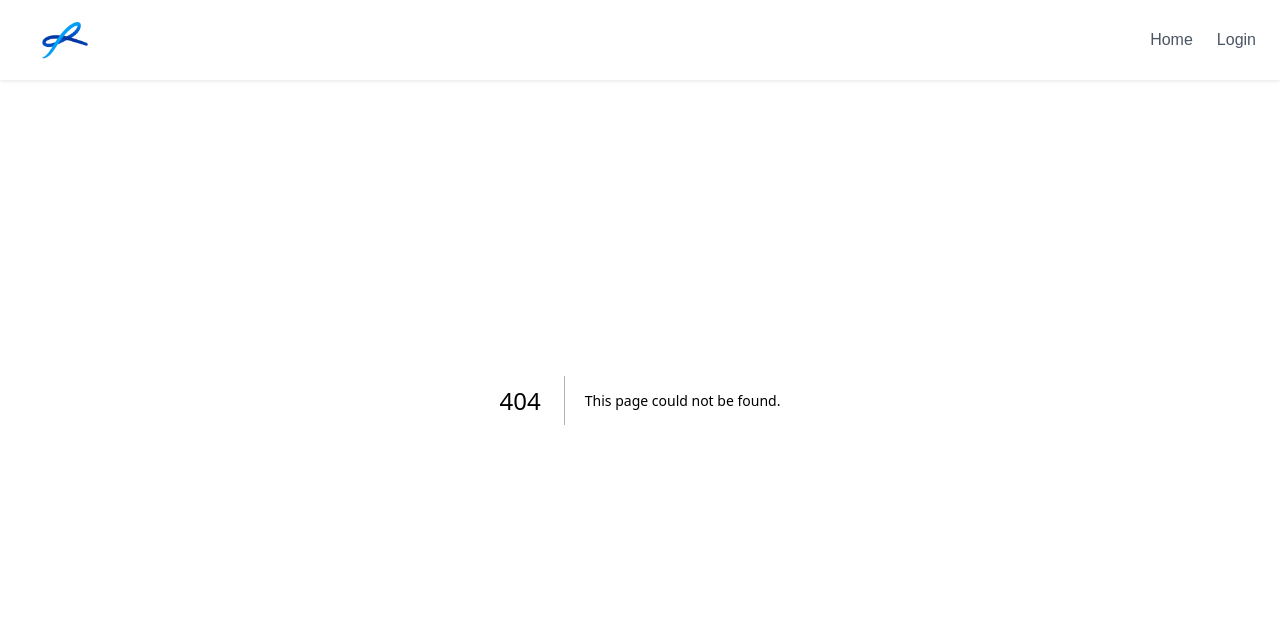
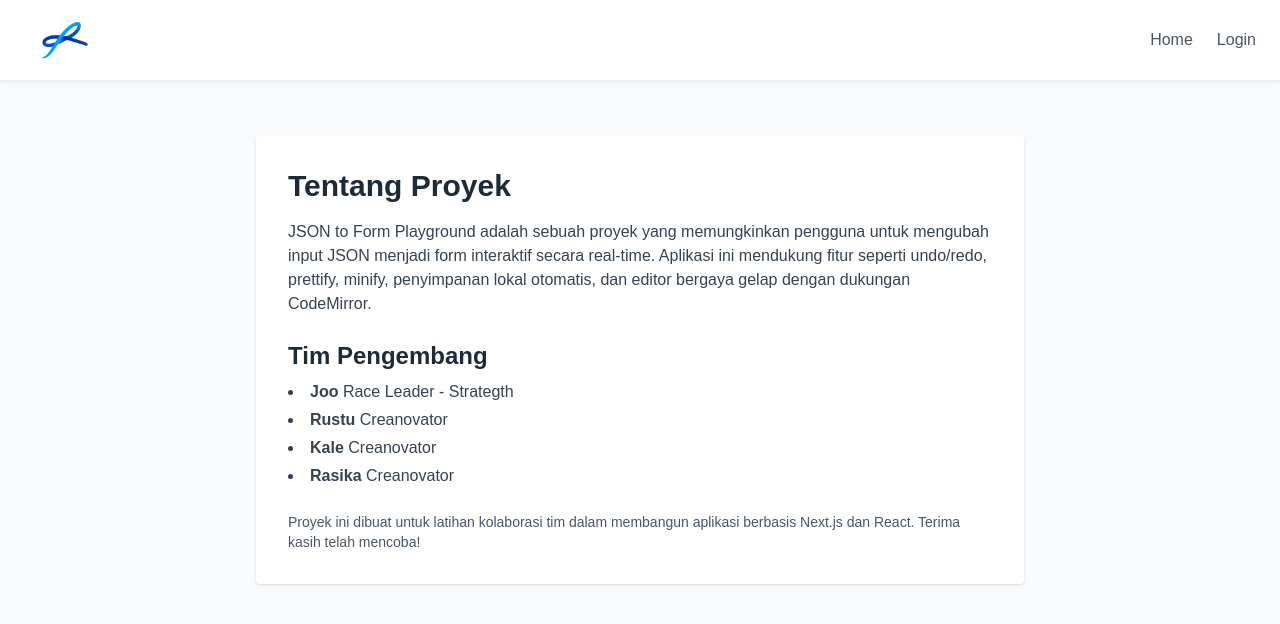
Before and after one commit to jooharver/code-playground, a Next.js app: page /about in a window 1280 px wide. Before the commit this address had no page. Shown: the top 624 px of the page. Built offline with nearby package versions, Linux system fonts and the light colour scheme.

Commit message:
add icon and improving ui

```diff
--- /dev/null
+++ b/src/app/about/page.tsx
@@ -0,0 +1,40 @@
+// 📁 src/app/about/page.tsx
+import Link from "next/link";
+
+export default function AboutPage() {
+  return (
+    <main className="min-h-screen bg-gray-50">
+      <nav className="bg-white shadow px-6 py-4 mb-6">
+        <div className="max-w-7xl mx-auto flex justify-between items-center">
+          <h1 className="text-2xl font-bold text-gray-800">Playground Team</h1>
+          <div className="flex gap-6">
+            <Link href="/" className="text-gray-700 text-lg hover:text-blue-600 transition-colors">Playground</Link>
+            <Link href="/about" className="text-gray-700 text-lg hover:text-blue-600 transition-colors">About</Link>
+            <Link href="/logout" className="text-red-700 text-lg hover:text-red-600 transition-colors">Logout</Link>
+          </div>
+        </div>
+      </nav>
+
+      <div className="py-12 px-6">
+        <div className="max-w-3xl mx-auto bg-white p-8 rounded shadow">
+          <h1 className="text-3xl font-bold text-gray-800 mb-4">Tentang Proyek</h1>
+          <p className="text-gray-700 mb-6">
+            JSON to Form Playground adalah sebuah proyek yang memungkinkan pengguna untuk mengubah input JSON menjadi form interaktif secara real-time. Aplikasi ini mendukung fitur seperti undo/redo, prettify, minify, penyimpanan lokal otomatis, dan editor bergaya gelap dengan dukungan CodeMirror.
+          </p>
+
+          <h2 className="text-2xl font-semibold text-gray-800 mb-2">Tim Pengembang</h2>
+          <ul className="list-disc list-inside text-gray-700 space-y-1">
+            <li><strong>Joo</strong> Race Leader - Strategth</li>
+            <li><strong>Rustu</strong> Creanovator</li>
+            <li><strong>Kale</strong> Creanovator</li>
+            <li><strong>Rasika</strong> Creanovator</li>
+          </ul>
+
+          <p className="mt-6 text-gray-600 text-sm">
+            Proyek ini dibuat untuk latihan kolaborasi tim dalam membangun aplikasi berbasis Next.js dan React. Terima kasih telah mencoba!
+          </p>
+        </div>
+      </div>
+    </main>
+  );
+}
--- a/src/app/components/FormJson.tsx
+++ b/src/app/components/FormJson.tsx
@@ -55,7 +55,7 @@ export default function FormJson({ dataStructure, formData = {}, onSubmit }: Pro
                 onChange={(e) => handleChange(key, e.target.value)}
                 className="w-full rounded border px-3 py-2"
               >
-                <option value="">-- Pilih --</option>
+                <option value="">Pilih</option>
                 {value.map((opt) => (
                   <option key={opt} value={opt}>
                     {opt}
--- a/src/app/components/JsonEditor.tsx
+++ b/src/app/components/JsonEditor.tsx
@@ -5,6 +5,7 @@ import { json } from "@codemirror/lang-json";
 import { oneDark } from "@codemirror/theme-one-dark";
 import { linter, Diagnostic } from "@codemirror/lint";
 import { EditorView } from "@codemirror/view";
+import { Undo2,Redo2,ArrowDownToLine } from "lucide-react";
 
 // JSON Linter untuk highlight error
 const jsonLinter = () =>
@@ -61,14 +62,14 @@ export default function JsonEditor({
           disabled={!canUndo}
           className="bg-gray-300 text-black px-3 py-1 rounded disabled:opacity-40"
         >
-          Undo
+                  <Undo2 />
         </button>
         <button
           onClick={onRedo}
           disabled={!canRedo}
           className="bg-gray-300 text-black px-3 py-1 rounded disabled:opacity-40"
         >
-          Redo
+          <Redo2 />
         </button>
         <button
           onClick={onPrettify}
--- a/src/app/page.tsx
+++ b/src/app/page.tsx
@@ -1,9 +1,10 @@
 // 📁 src/app/page.tsx
 "use client";
-import JsonEditor from "@/components/JsonEditor";
-import FormJson from "@/components/FormJson";
+import JsonEditor from "./components/JsonEditor";
+import FormJson from "./components/FormJson";
 import { useEffect, useState, useRef } from "react";
 import Link from "next/link";
+import { Undo2, ArrowDownToLine, ArrowUpToLine } from "lucide-react";
 
 export default function HomePage() {
   const [jsonText, setJsonText] = useState<string>("{}");
@@ -128,22 +129,22 @@ export default function HomePage() {
   };
 
   return (
-    <main className="min-h-screen bg-gray-50">
-      <div className="flex flex-col lg:flex-row p-6 gap-6">
+    <main className="min-h-screen bg-gray-50 pt-20 px-4 sm:px-6 z-0 relative">
+      <div className="flex flex-col lg:flex-row gap-6">
         <div className="w-full lg:w-1/2">
-          <div className="rounded-md shadow bg-white p-6">
+          <div className="rounded-md shadow bg-white p-4 sm:p-6">
             <div className="mb-4 flex flex-wrap gap-2">
               <button
                 onClick={handleDownload}
-                className="bg-green-500 text-white px-3 py-1 rounded hover:bg-green-600"
+                className="bg-green-500 flex items-center gap-2 text-white px-4 py-2 rounded hover:bg-green-600"
               >
-                Download JSON
+                <ArrowDownToLine className="w-5 h-5" /> Download
               </button>
               <button
                 onClick={() => fileInputRef.current?.click()}
-                className="bg-purple-500 text-white px-3 py-1 rounded hover:bg-purple-600"
+                className="bg-green-500 flex items-center gap-2 text-white px-4 py-2 rounded hover:bg-green-600"
               >
-                Upload JSON
+                <ArrowUpToLine className="w-5 h-5" /> Upload
               </button>
               <input
                 ref={fileInputRef}
@@ -172,8 +173,8 @@ export default function HomePage() {
             />
           </div>
         </div>
-        <div className="w-full lg:w-1/2">
-          <div className="rounded-md p-6 bg-gray-100 shadow h-full">
+        <div className="w-full lg:w-1/2 z-0 relative">
+          <div className="rounded-md p-4 sm:p-6 bg-gray-100 shadow h-full">
             <FormJson
               dataStructure={formStructure}
               formData={formData}
```
